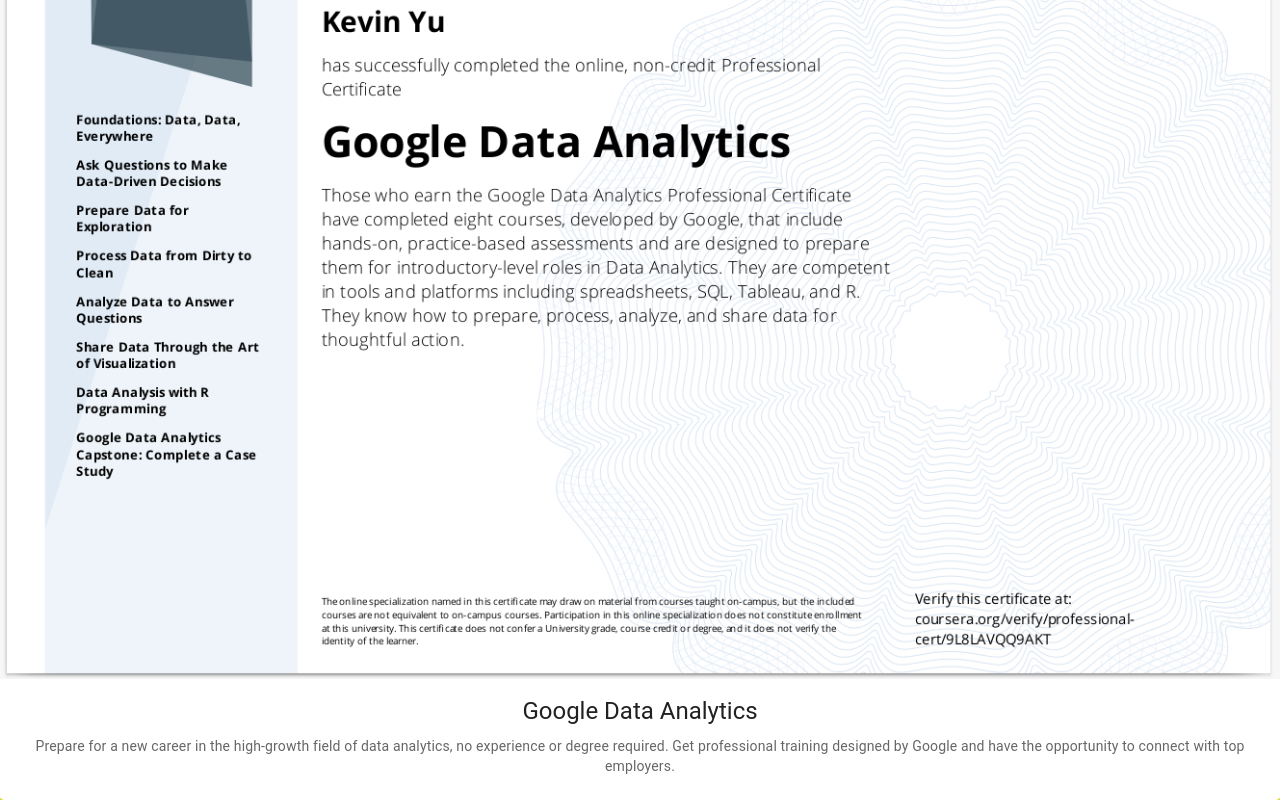
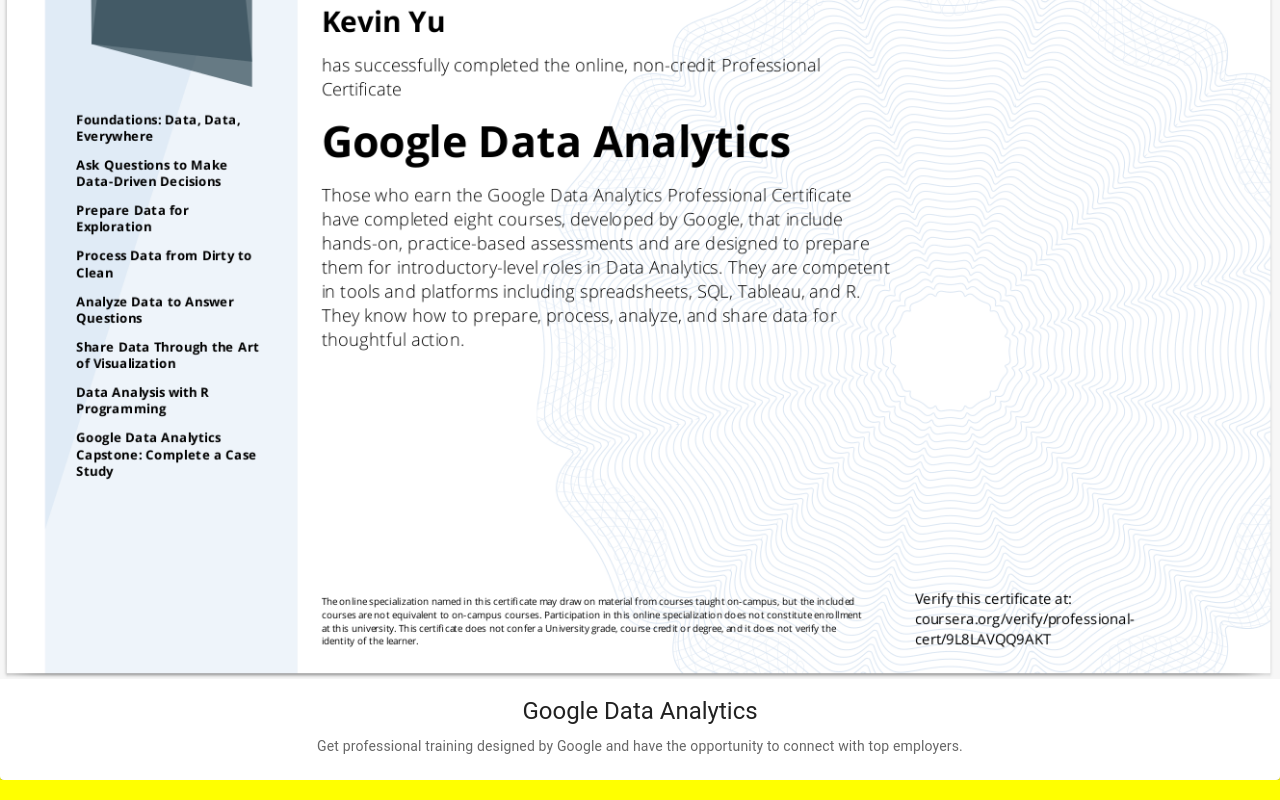
Before and after one commit to KYu-2468/Kevin-portfolio, a React (Create React App) app: page / in a window 1280 px wide. Shown: the part 1770-2570 px from the top of the page. Built offline with nearby package versions, Linux system fonts and the light colour scheme.

Commit message:
Delete unrelated description from google data analytics description

```diff
--- a/src/sections/Education.js
+++ b/src/sections/Education.js
@@ -7,7 +7,7 @@ const Education = () => {
   const fullstackDes =
     "Fullstack Academy is an immersive web development bootcamp with campuses in New York City, Chicago, and online.";
   const googleDataDes =
-    "Prepare for a new career in the high-growth field of data analytics, no experience or degree required. Get professional training designed by Google and have the opportunity to connect with top employers.";
+    "Get professional training designed by Google and have the opportunity to connect with top employers.";
 
   return (
     <div id="education" className="section">
```
